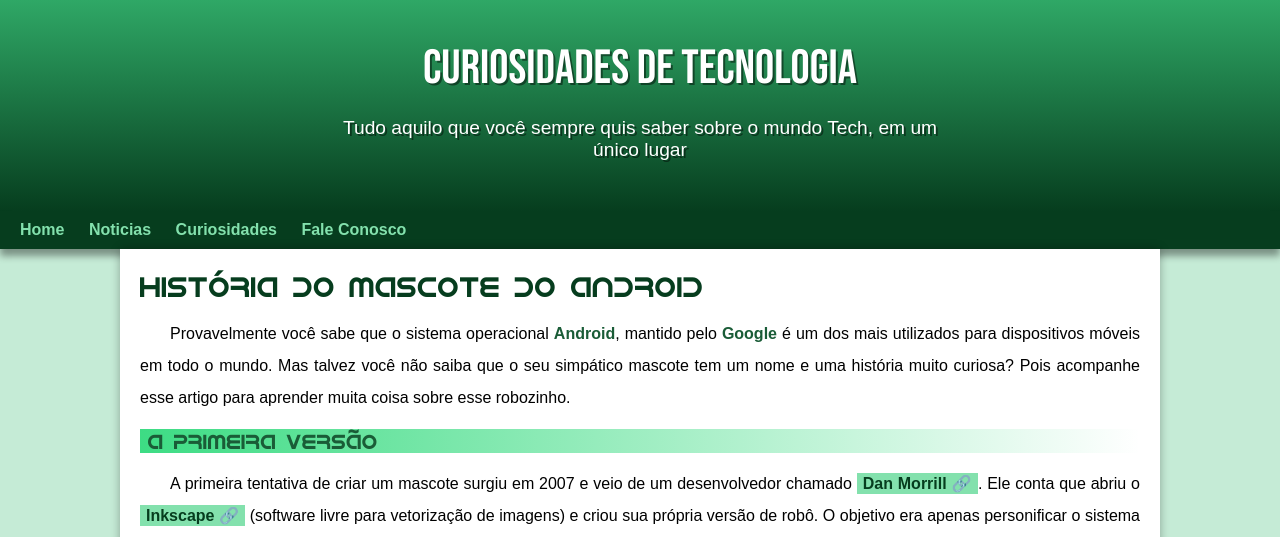
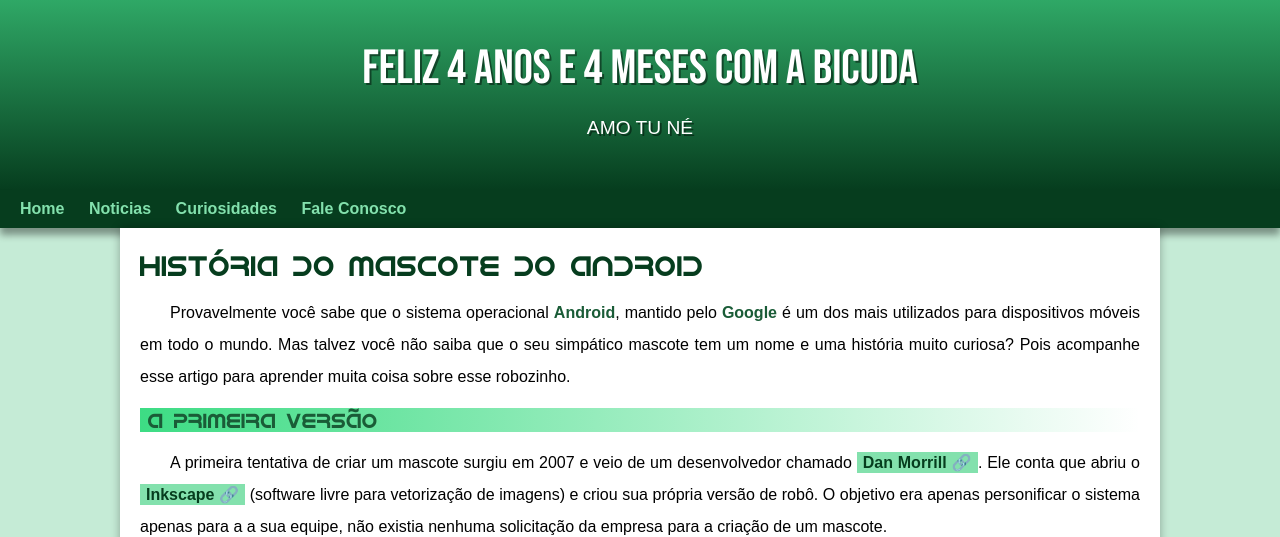
Before and after one commit to CleitonLucena/projeto-android, a plain HTML site: page index.html in a window 1280 px wide. Shown: the top 537 px of the page. Drawn offline with Linux system fonts and the light colour scheme.

Commit message:
UMA DECLARAÇÃO PRA ELA

```diff
--- a/index.html
+++ b/index.html
@@ -12,8 +12,8 @@
 </head>
 <body>
   <header>
-    <h1>Curiosidades de tecnologia</h1>
-    <p>Tudo aquilo que você sempre quis saber sobre o mundo Tech, em um único lugar</p>
+    <h1>FELIZ 4 ANOS E 4 MESES COM A BICUDA</h1>
+    <p>AMO TU NÉ</p>
   </header>
   <nav>
     <a href="#">Home</a>
```
